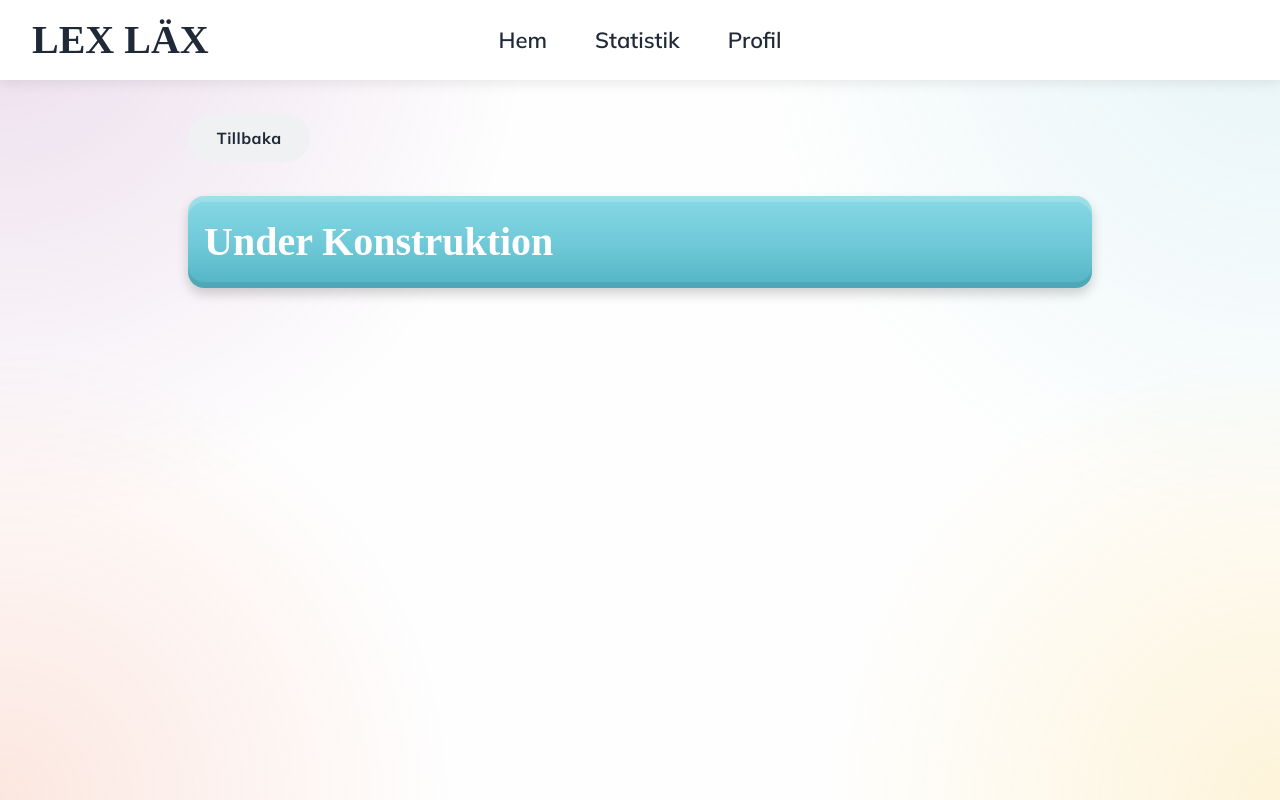
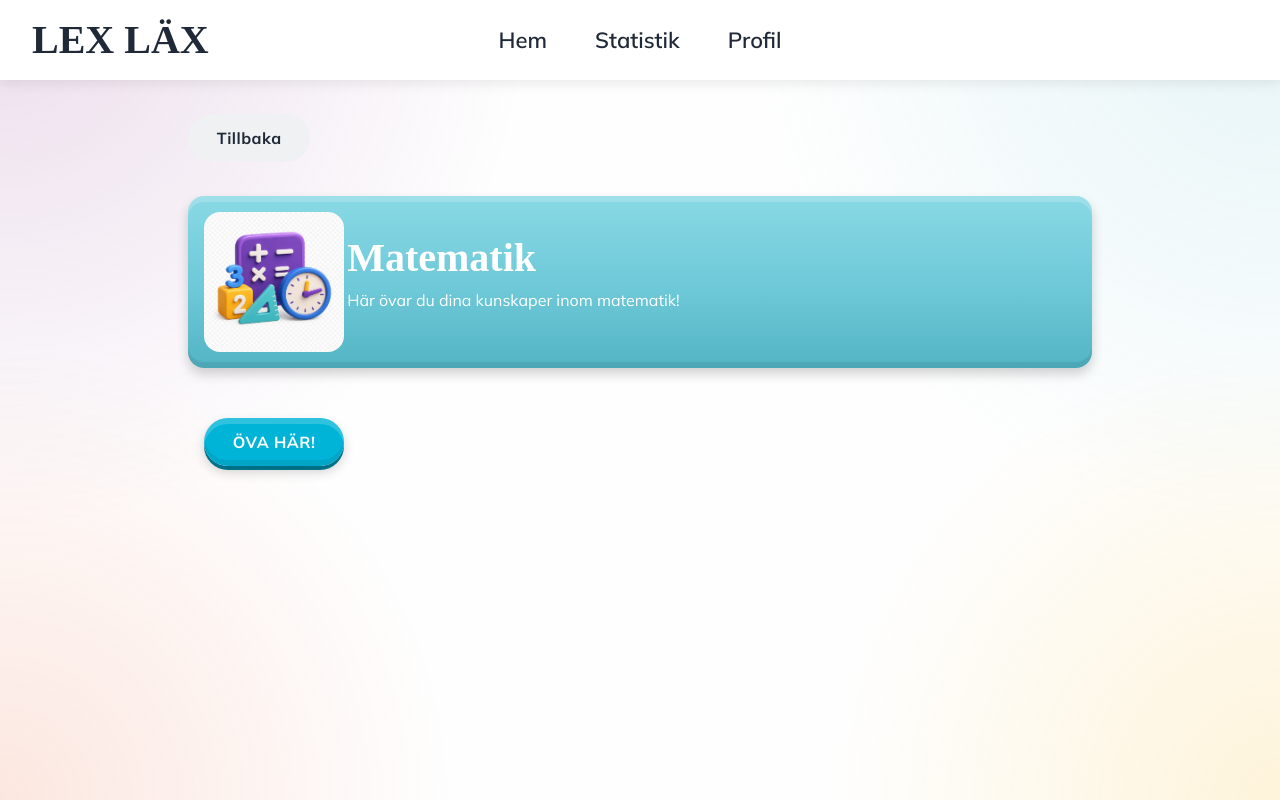
Before and after one commit to Augustlyden/Lex-Lax, a React app in the folder frontend/: page /matematik/1 in a window 1280 px wide. Shown: the top 800 px of the page. Built offline with nearby package versions, Linux system fonts and the light colour scheme; no server answers; the HTML template or start-up script is replaced by a standard one; a web font is replaced by a local one.

Commit message:
Added: Connected MathExcercisePage to MathPage. Fixes: Changed all onClick window.href functions to Links instead so that page doesnt fully refresh and keeps user data through navigation. Fixes: Updated css module to have separate colors for mathpage and vocabularypage

```diff
--- a/frontend/src/components/TestCard.jsx
+++ b/frontend/src/components/TestCard.jsx
@@ -1,4 +1,5 @@
 import '../styles/testCard.css';
+import {Link} from "react-router-dom";
 
 const TestCard = ({
     questionText,
@@ -42,9 +43,7 @@ const TestCard = ({
                 <span className="progress-text">Fråga {currentCount} / {totalCount}</span>
 
                 {/* Redirects the user back to the correct category view using the provided URL string */}
-                <button type="button" className="flat-btn" onClick={() => window.location.href = backUrl}>
-                    Avsluta test
-                </button>
+               <Link to={backUrl} className="flat-btn"> Avsluta test </Link>
 
                 <button type="submit" className='primary-btn'>
                     {currentCount === totalCount ? 'Se resultat' : 'Nästa fråga'}
--- a/frontend/src/components/WordList.jsx
+++ b/frontend/src/components/WordList.jsx
@@ -55,7 +55,7 @@ if(loading) {
            <Link to={"/dashboard/" + currentUser?.id} className="flat-btn">Tillbaka </Link>
           </div>
 
-          <div className = {styles.listHeaderContent}>
+            <div className={`${styles.listHeaderContent} ${styles.vocabularyTheme}`}>
             <div className = "image-content-left">
                   <img src={languageIcon} className = "subject-icon" alt="Math icon" />
                 </div>
@@ -72,8 +72,7 @@ if(loading) {
           </div>
         </div>
 
-          <div className = {styles.listContent}>
-
+            <div className = {`${styles.listContent} ${styles.vocabularyBorder}`}>
             <h2>Historik</h2>
 
             {lists.length === 0 ? (
@@ -93,7 +92,8 @@ if(loading) {
            </div>
 
     <div className={styles.listActions}>
-      <Link className="primary-btn" to={`/test/${list.id}`}>
+      <Link className="primary-btn" to={`/sprak/1/test/${list.id}`}>
+
         Träna!
       </Link>
 
--- a/frontend/src/pages/DashboardPage.jsx
+++ b/frontend/src/pages/DashboardPage.jsx
@@ -1,5 +1,4 @@
 import "../styles/dashboardPage.css"
-import { useNavigate } from "react-router-dom";
 import stars from "../assets/ui/stars.webp";
 import Subjects from "../components/Subjects"
 import Loading from "../components/UI/Loading"
@@ -63,8 +62,8 @@ if(loading) {
   />
 ))}
 </div>
-                         </div>
-                               </div>
+</div>
+</div>
 
 
 
--- a/frontend/src/pages/MathExercisePage.jsx
+++ b/frontend/src/pages/MathExercisePage.jsx
@@ -74,9 +74,9 @@ const MathExercisePage = () => {
                     userAnswers={userAnswers}
                     onRestart={restartGame}
                 >
-                    <button className="secondary-btn" onClick={() => window.location.href = '/matematik/2'}>
-                        Välj annat test
-                    </button>
+                   <Link to="/matematik/2" className="secondary-btn">
+                    Välj annat test
+                   </Link>
                 </TestResult>
             ) : (
                 <TestCard
--- a/frontend/src/pages/MathPage.jsx
+++ b/frontend/src/pages/MathPage.jsx
@@ -1,21 +1,44 @@
-import { Link } from "react-router-dom";
-import "../styles/MathPage.css"
+import styles from "../styles/WordList.module.css";
+import {Link} from "react-router-dom"
 import { useAppContext } from "../hooks/useAppContext";
+import mathIcon from "../assets/subjects/math-icon.webp";
 
-function MathPage() {
+function MathPage({subjectId}) {
 
-   const { currentUser } = useAppContext();
+  const { currentUser } = useAppContext();
+
+
 
     return (
-        <div className = "math-page-container">
-         <div className="">
-           <Link to={"/Dashboard/" + currentUser?.id} className="flat-btn">Tillbaka </Link>
+        <div className = {styles.listContainer}>
+          <div className={styles.backBtnBox}>
+           <Link to={"/dashboard/" + currentUser?.id} className="flat-btn">Tillbaka</Link>
           </div>
 
-          <div className = "math-header-content">
-            <h1>Under Konstruktion</h1>
+         <div className={`${styles.listHeaderContent} ${styles.mathTheme}`}>
+            <div className = "image-content-left">
+                  <img src={mathIcon} className = "subject-icon" alt="Math icon" />
+                </div>
+
+                <div className ={styles.infoContent}>
+                <h1>Matematik</h1>
+                <p>Här övar du dina kunskaper inom matematik!</p>
+                <div>
+               <div className= {styles.addNewListBox}>
+
+             </div>
+
+            </div>
           </div>
         </div>
-    )
+
+          <div className = {`${styles.listContent}`}>
+
+         <div className = "math-play-btn-box">
+      <Link to={`/matematik/${subjectId}/test`} className="primary-btn">ÖVA HÄR!</Link>
+    </div>
+ </div>
+</div>
+  )
 }
-export default MathPage
+export default MathPage;
--- a/frontend/src/pages/QuestionPage.jsx
+++ b/frontend/src/pages/QuestionPage.jsx
@@ -6,6 +6,7 @@ import Loading from '../components/UI/Loading';
 import { useParams } from 'react-router-dom';
 import { useAppContext } from '../hooks/useAppContext';
 import { updateAndCreateStats } from '../api/statisticApi';
+import {Link} from "react-router-dom"
 
 const QuestionPage = () => {
     // --- State Management ---
@@ -122,12 +123,9 @@ const QuestionPage = () => {
                     userAnswers={userAnswers}
                     onRestart={restartGame}
                 >
-                    <button className="secondary-btn" onClick={() => window.location.href = `/sprak/${subjectId}/skapa`}>
-                        Skapa nytt test
-                    </button>
-                    <button className="secondary-btn" onClick={() => window.location.href = `/sprak/${subjectId}`}>
-                        Välj annat test
-                    </button>
+                    <Link className="secondary-btn" to={`/sprak/${subjectId}/skapa`}> Skapa nytt test </Link>
+
+                   <Link className="secondary-btn" to={`/sprak/${subjectId}`}> Välj annat test </Link>
                 </TestResult>
             ) : (
                 <TestCard
--- a/frontend/src/styles/WordList.module.css
+++ b/frontend/src/styles/WordList.module.css
@@ -4,18 +4,25 @@ flex-direction: column;
 gap: 3rem;
 width: 100%;
 }
+
 .listHeaderContent {
 display: flex;
 flex-direction: row;
 align-items: center;
 width: 100%;
 padding: 1rem;
-background: var(--subject-1-gradient);
 border-radius: var(--radius-soft);
-border-color: var(--subject-2-gradient);
 box-shadow: var(--box-shadow-glow);
 margin: 0;
 flex-wrap: wrap;
+}
+.vocabularyTheme {
+  background: var(--subject-1-gradient);
+  border-color: var(--subject-1-gradient);
+}
+.mathTheme {
+  background: var(--subject-2-gradient);
+  border-color: var(--subject-2-gradient);
 }
 .listHeaderContent h1,
 .listHeaderContent p {
@@ -29,8 +36,13 @@ display: flex;
 flex-direction: column;
 padding: 1rem;
 border-radius: var(--radius-soft);
-border: 3px solid var(--subject-1);
 gap: 0.5rem;
+}
+.mathBorder {
+  border: 3px solid var(--subject-2);
+}
+.vocabularyBorder {
+  border: 3px solid var(--subject-1);
 }
 .listCard {
 display: flex;
```
